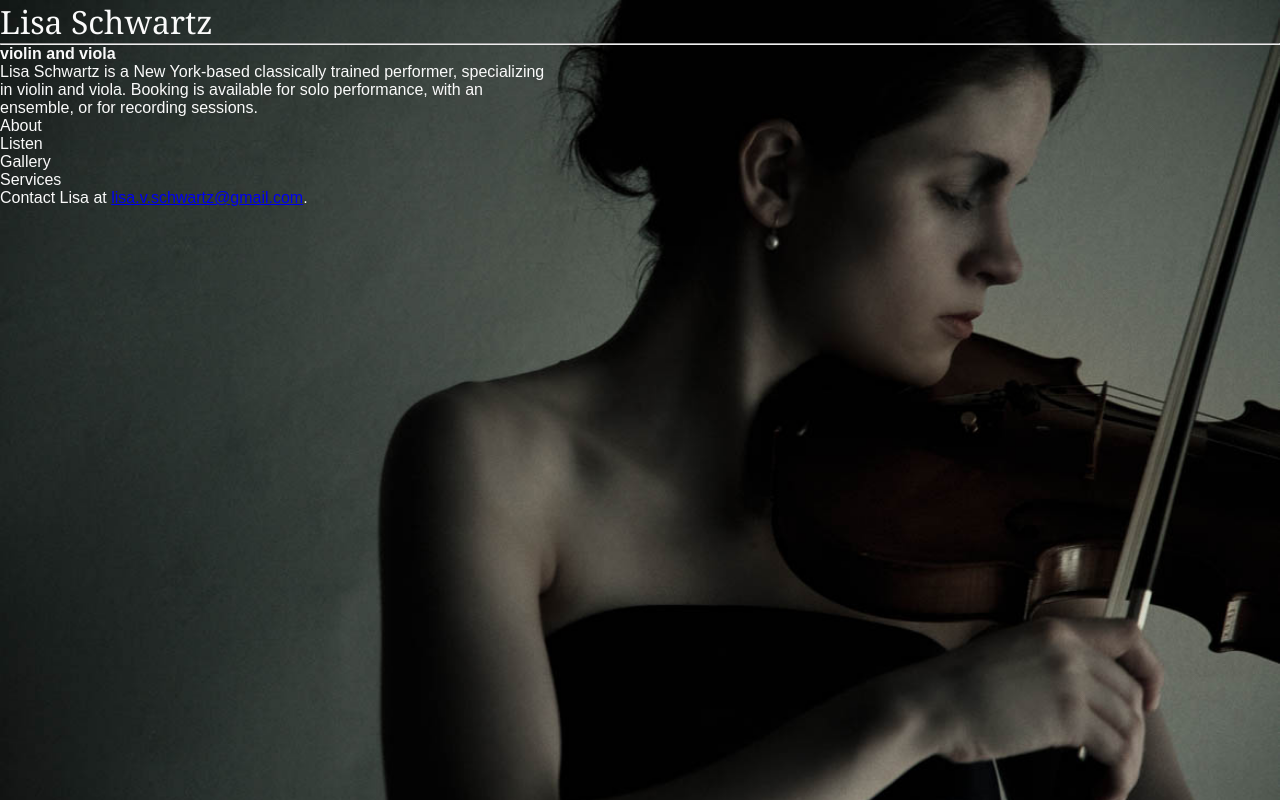
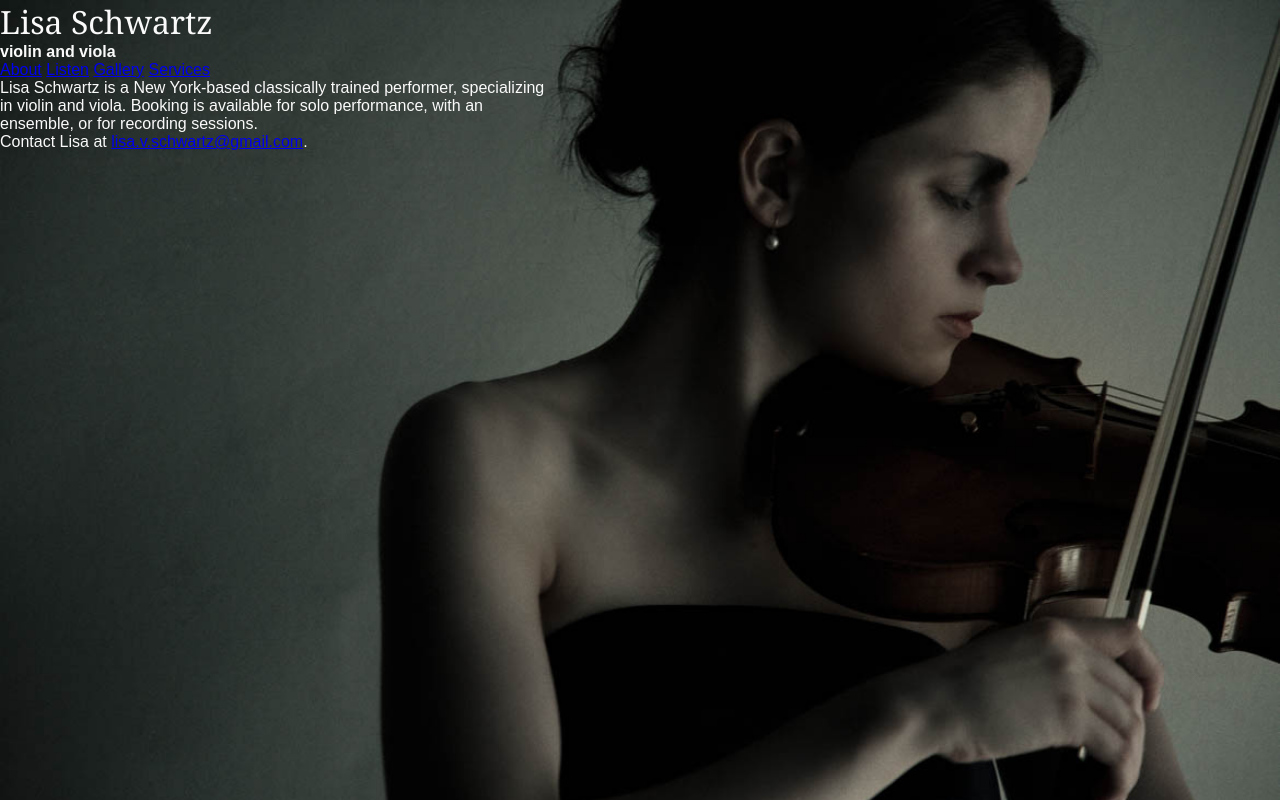
Before and after one commit to lisavschwartz/lisavschwartz.github.io, a plain HTML site: page index.html in a window 1280 px wide. Drawn offline with Linux system fonts and the light colour scheme.

Commit message:
Update index.html

```diff
--- a/index.html
+++ b/index.html
@@ -6,16 +6,23 @@
     <link rel="stylesheet" type="text/css" href="css/main.css">
 </head>
 <body>
-  	<h1>Lisa Schwartz</h1>
-  	<hr>
-  	<p id="slogan">violin and viola</p>
-  	<p>Lisa Schwartz is a New York-based classically trained performer, specializing in violin and viola. Booking is available for solo performance, with an ensemble, or for recording sessions.</p>
-  	<ul>
-  		<li>About</li>
-  		<li>Listen</li>
-  		<li>Gallery</li>
-  		<li>Services</li>
-  	</ul>
-  	<p>Contact Lisa at <a href="mailto:lisa.v.schwartz@gmail.com" target="_blank">lisa.v.schwartz@gmail.com</a>.</p>
+    <header>
+        <div>
+      	    <h1>Lisa Schwartz</h1>
+      	    <p id="slogan">violin and viola</p>
+      	</div>
+      	<nav>
+          	<a href="#">About</a>
+          	<a href="#">Listen</a>
+          	<a href="#">Gallery</a>
+          	<a href="#">Services</a>
+      	</nav>
+    </header>
+  	<section>
+  	    <p>Lisa Schwartz is a New York-based classically trained performer, specializing in violin and viola. Booking is available for solo performance, with an ensemble, or for recording sessions.</p>
+  	</section>
+  	<section id="contact">
+  	    <p>Contact Lisa at <a href="mailto:lisa.v.schwartz@gmail.com" target="_blank">lisa.v.schwartz@gmail.com</a>.</p>
+  	</section>
 </body>
 </html>
```
